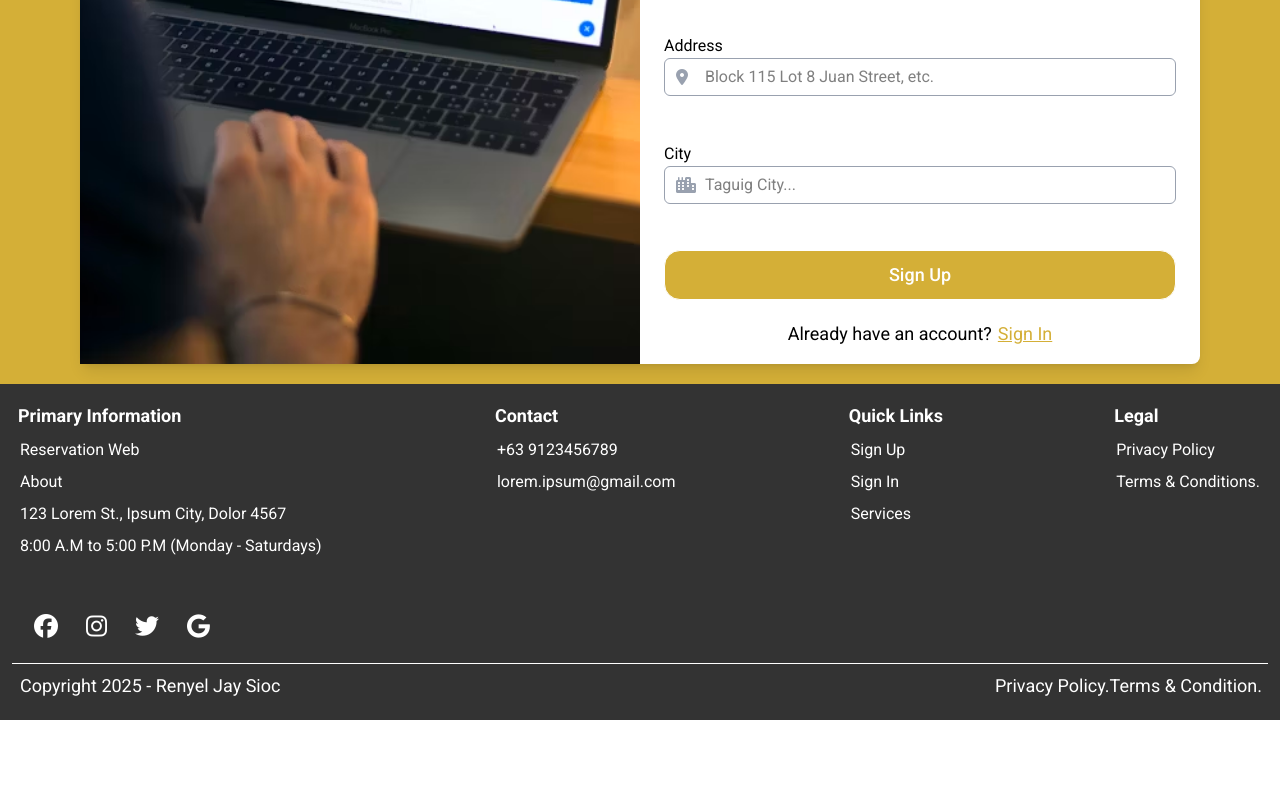
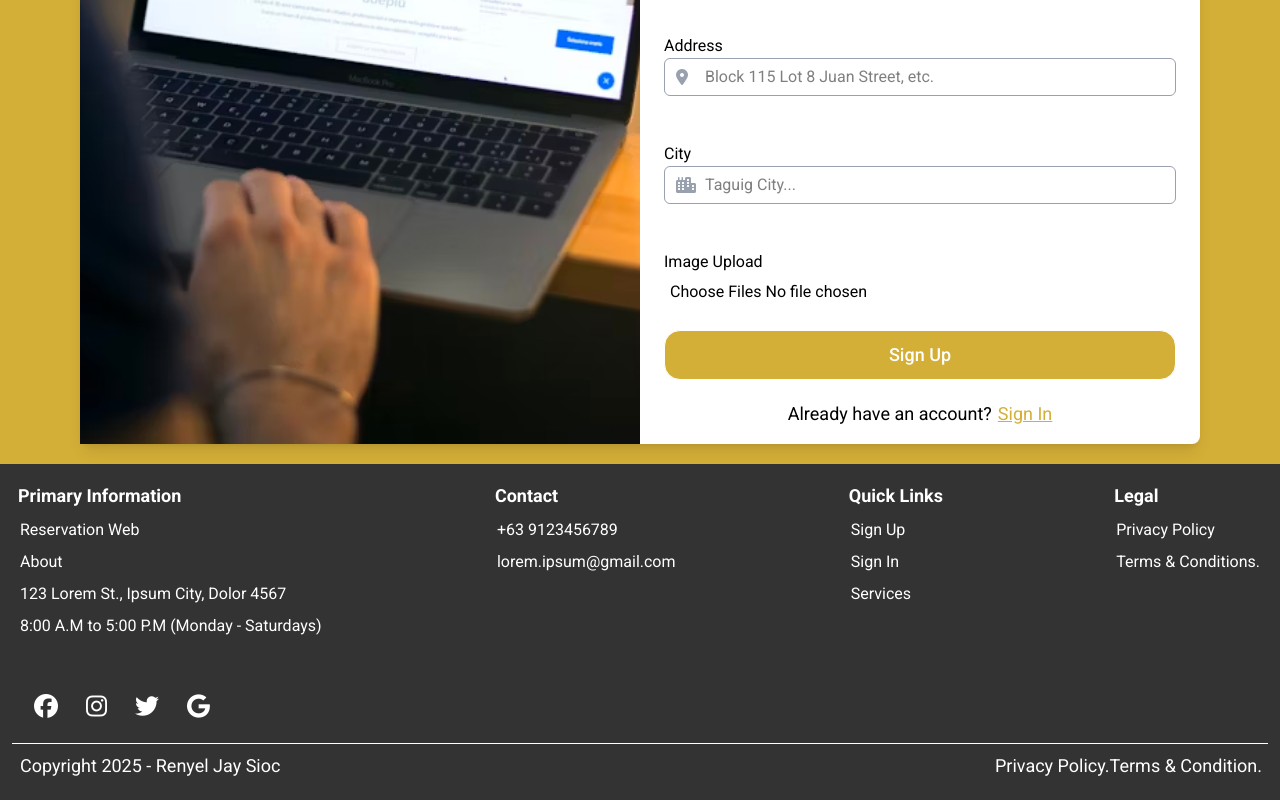
Before and after one commit to Jay200123/Reservation-Web, a React (Vite) app: page /signup in a window 1280 px wide. Shown: the part 680-1480 px from the top of the page. Before the commit the page ends 1400 px from the top, so only its background shows below. Built offline with nearby package versions, Linux system fonts and the light colour scheme; no server answers.

Commit message:
Changed SignUp onSubmit async function to `formData` for proper file handling.

```diff
--- a/src/@pages/SignUp/index.tsx
+++ b/src/@pages/SignUp/index.tsx
@@ -21,11 +21,25 @@ export default function SignUp() {
             contact_number: "",
             address: "",
             city: "",
+            image: [],
         },
         validationSchema: signUpSchema,
         onSubmit: async (values) => {
             try {
-                await register(values);
+                const formdata = new FormData();
+
+                formdata.append("username", formik.values.username);
+                formdata.append("password", formik.values.password);
+                formdata.append("fullname", formik.values.fullname);
+                formdata.append("email", formik.values.email);
+                formdata.append("contact_number", formik.values.contact_number);
+                formdata.append("addresss", formik.values.address);
+                formdata.append("city", formik.values.city);
+                values.image.forEach((file) => {
+                    formdata.append("image", file)
+                })
+
+                await register(formdata);
                 toast.success("Registered Successfully.");
                 navigate("/signin");
             } catch (err: any) {
@@ -37,13 +51,15 @@ export default function SignUp() {
         }
     });
 
+    console.log(formik.values);
+
     const signin = () => {
         navigate("/signin");
     }
 
     return (
         <div className="flex justify-center items-center lg:bg-[#d4af37] md:bg-[#d4af37] lg:p-5 md:p-4 p-0">
-            <div className="lg:w-[70rem] lg:h-[60rem] md:w-[60rem] md:h-[57rem] h-full w-full flex rounded-lg bg-white lg:shadow-lg md:shadow-lg shadow-none lg:m-0 md:m-3.5">
+            <div className="lg:w-[70rem] lg:h-[65rem] md:w-[60rem] md:h-[62rem] h-full w-full flex rounded-lg bg-white lg:shadow-lg md:shadow-lg shadow-none lg:m-0 md:m-3.5">
                 <div className="lg:block lg:w-1/2 md:block md:w-1/2 w-full hidden">
                     <img src={ImageOne} className="w-full h-full object-cover" alt="ImageOne" />
                 </div>
@@ -256,6 +272,23 @@ export default function SignUp() {
                                 )}
                             </div>
                         </div>
+
+                        <div className="flex flex-col p-2.5">
+                            <label htmlFor="image">Image Upload</label>
+                            <div>
+                                <input
+                                    type="file"
+                                    id="image"
+                                    name="image"
+                                    multiple
+                                    onChange={(e) => {
+                                        const files = Array.from(e.currentTarget.files || []);
+                                        formik.setFieldValue("image", files)
+                                    }}
+                                    className="cursor-pointer p-1.5"
+                                />
+                            </div>
+                        </div>
                         <div className="w-full flex justify-center items-center p-2.5">
                             <button
                                 type="submit"
```
